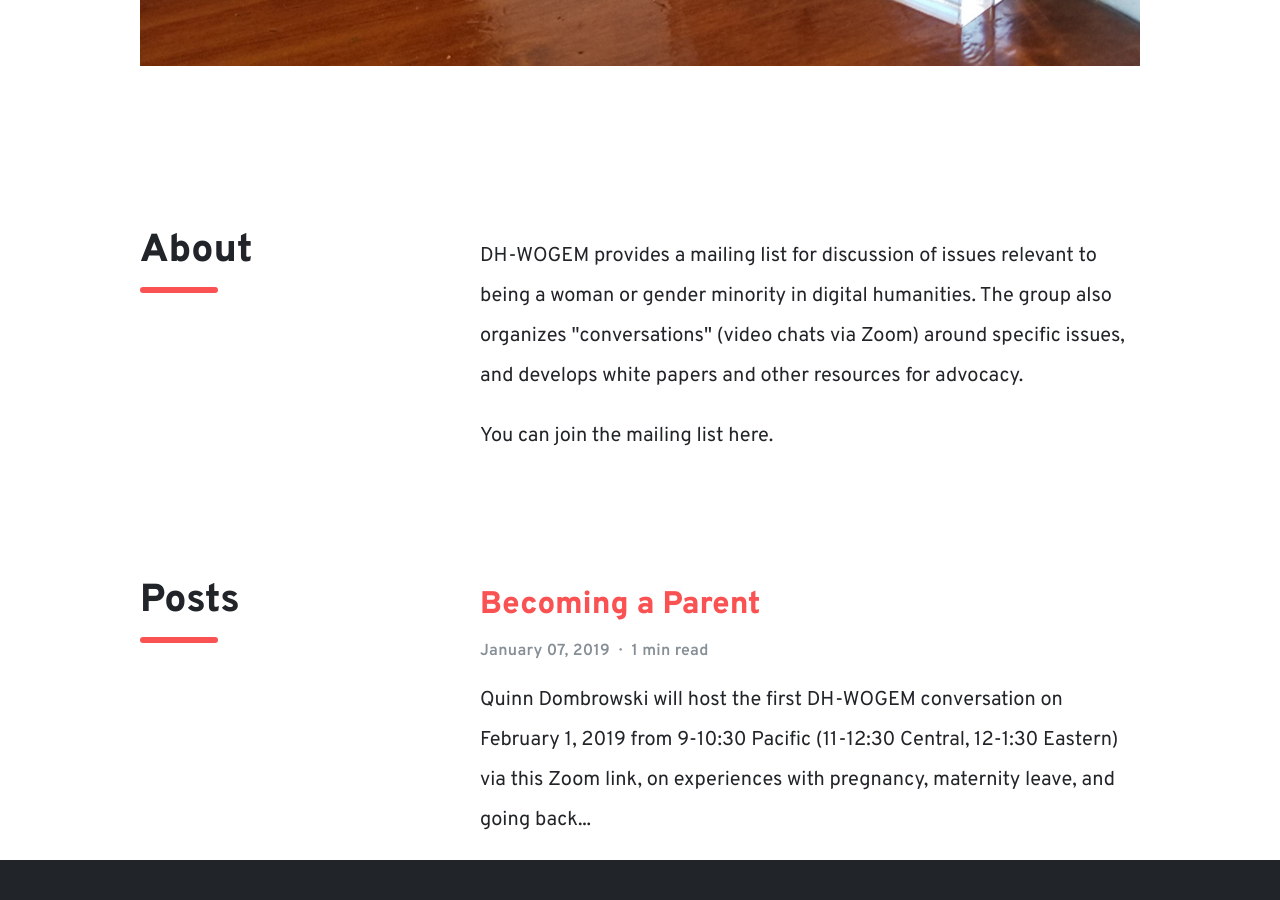
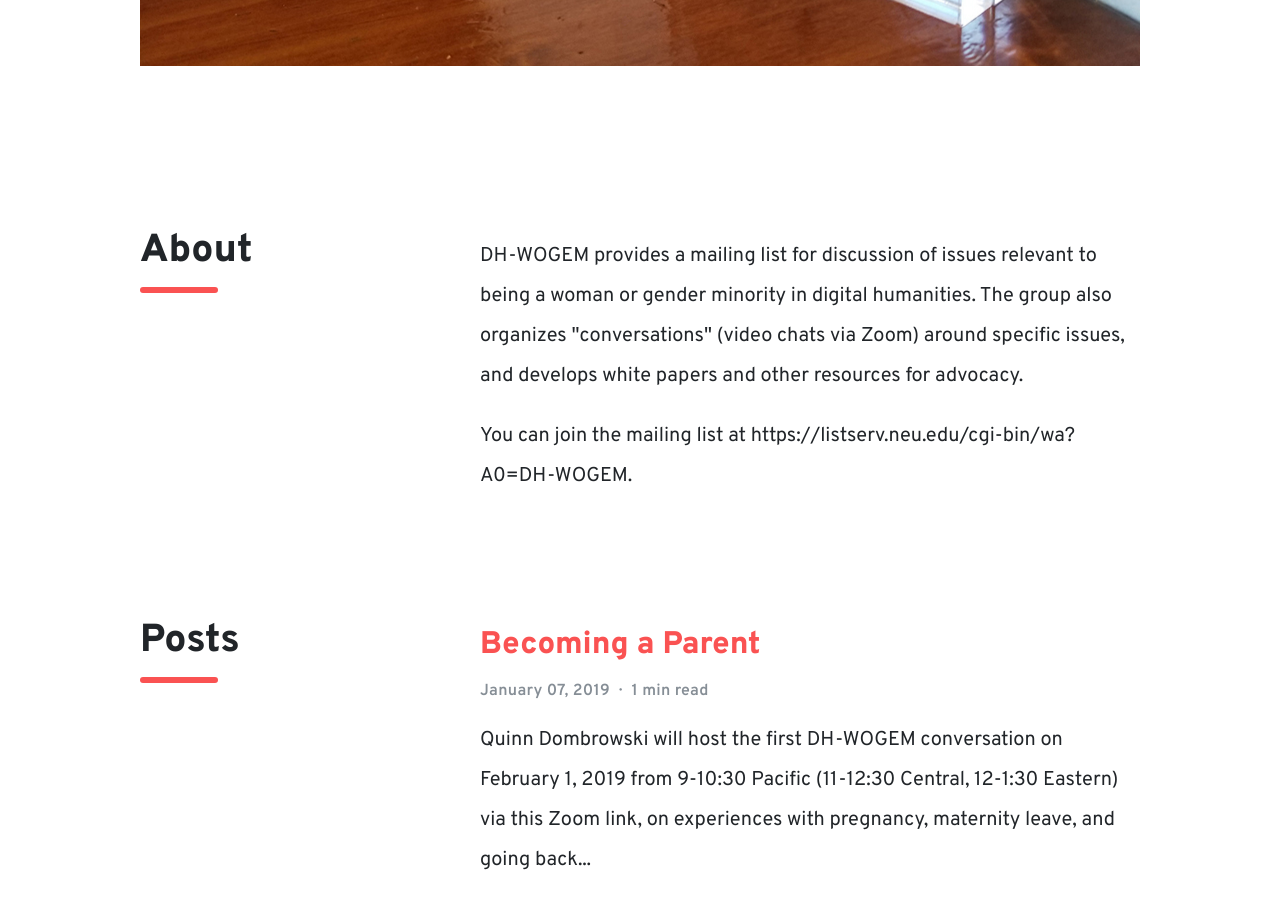
Before and after one commit to dh-wogem/dh-wogem.github.io, a Jekyll site: the page built from index.html, in a window 1280 px wide and 900 px high, scrolled down 1033 px. Built offline with Jekyll 4.4.1, drawn with Linux system fonts in a browser that asks for light colours; before the commit the page ends 1893 px from its top, so only the background shows below that.

Commit message:
Update index.html

```diff
--- a/index.html
+++ b/index.html
@@ -22,7 +22,7 @@ exclude: true
     <h2 class="section-title">About</h2>
     <article>
       <p class="section-body">DH-WOGEM provides a mailing list for discussion of issues relevant to being a woman or gender minority in digital humanities. The group also organizes "conversations" (video chats via Zoom) around specific issues, and develops white papers and other resources for advocacy.</p>
-      <p>You can <a href="https://listserv.neu.edu/cgi-bin/wa?A0=DH-WOGEM">join the mailing list here</a>.</p>
+      <p>You can <a href="https://listserv.neu.edu/cgi-bin/wa?A0=DH-WOGEM">join the mailing list at https://listserv.neu.edu/cgi-bin/wa?A0=DH-WOGEM</a>.</p>
     </article>
   </section>
 
```
